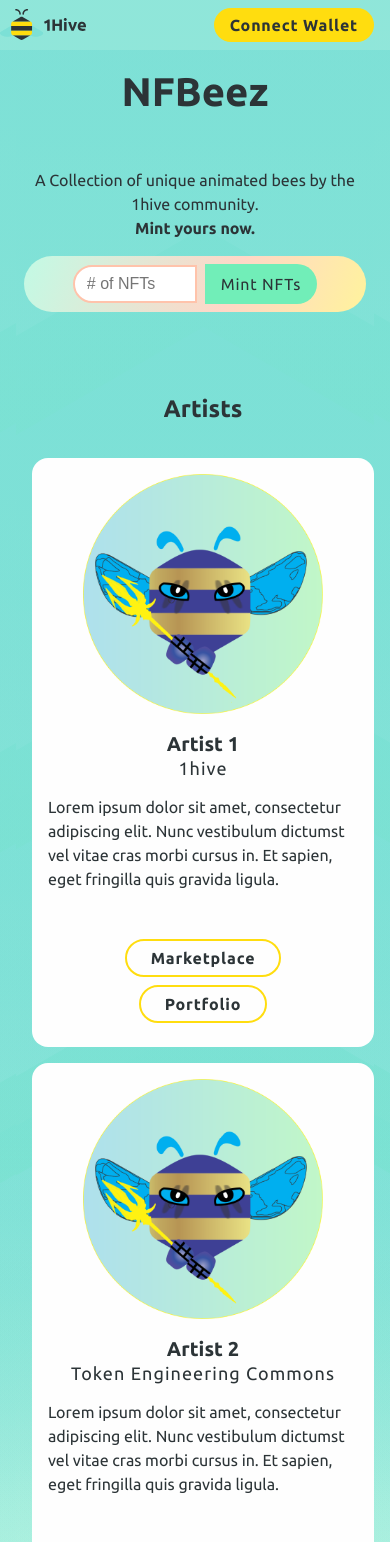
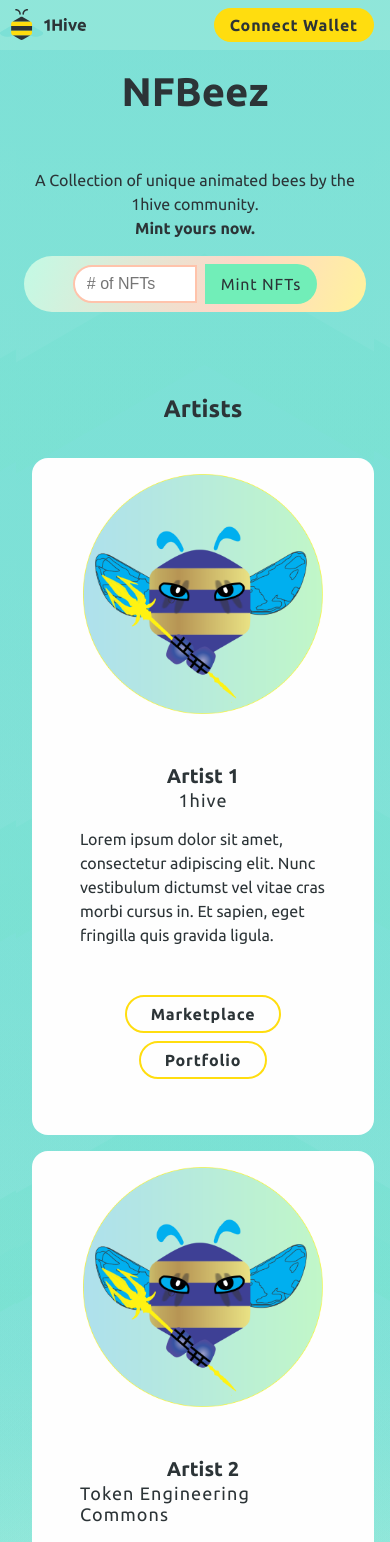
Before and after one commit to billyjitsu/FrontEnd, a React (Create React App) app: page / in a window 390 px wide. Shown: the top 1542 px of the page. Built offline with nearby package versions, Linux system fonts and the light colour scheme.

Commit message:
fix:Fully responsive now

```diff
--- a/src/components/ArtistGallery.js
+++ b/src/components/ArtistGallery.js
@@ -31,7 +31,7 @@ const Card = styled.article`
   a {
     color: ${(p) => p.theme.colors.greyMedium};
   }
-  @media (max-width: ${(props) => props.theme.breakpoints.s}) {
+  @media (max-width: ${(props) => props.theme.breakpoints.m}) {
     align-items: center;
     padding: 1rem;
     margin: 0 0 1rem 0;
@@ -59,6 +59,11 @@ const ArtistInfo = styled.div`
       width: 100%;
     }
   }
+  @media (max-width: ${(props) => props.theme.breakpoints.m}) {
+    align-items: center;
+    justify-content: center;
+    padding: 2rem;
+  }
 `;
 
 const ArtistLinks = styled.div`
@@ -67,15 +72,14 @@ const ArtistLinks = styled.div`
   flex-direction: row;
   justify-content: center;
   align-items: center;
-  @media (max-width: ${(props) => props.theme.breakpoints.s}) {
-    flex-direction: column;
-  }
-
   button {
     :first-of-type {
       margin-right: 1rem;
     }
-    @media (max-width: ${(props) => props.theme.breakpoints.s}) {
+  }
+  @media (max-width: ${(props) => props.theme.breakpoints.s}) {
+    flex-direction: column;
+    button {
       width: 100%;
       margin-right: 0;
       :first-of-type {
--- a/src/styles/theme.js
+++ b/src/styles/theme.js
@@ -64,7 +64,7 @@ export const theme = {
   },
   breakpoints: {
     xs: "320px",
-    s: "414px",
+    s: "425px",
     m: "768px",
     l: "1024px",
     xl: "1440px", // Used as the max-width
```
